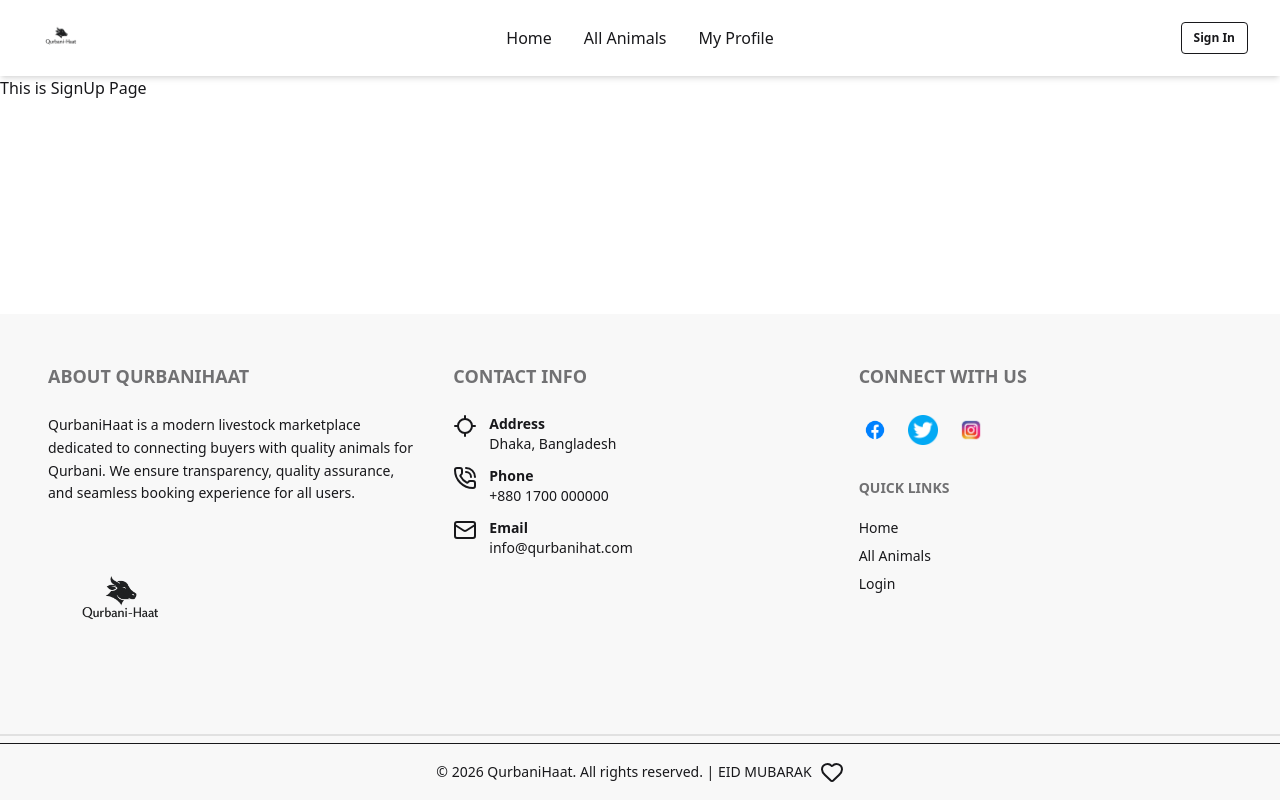
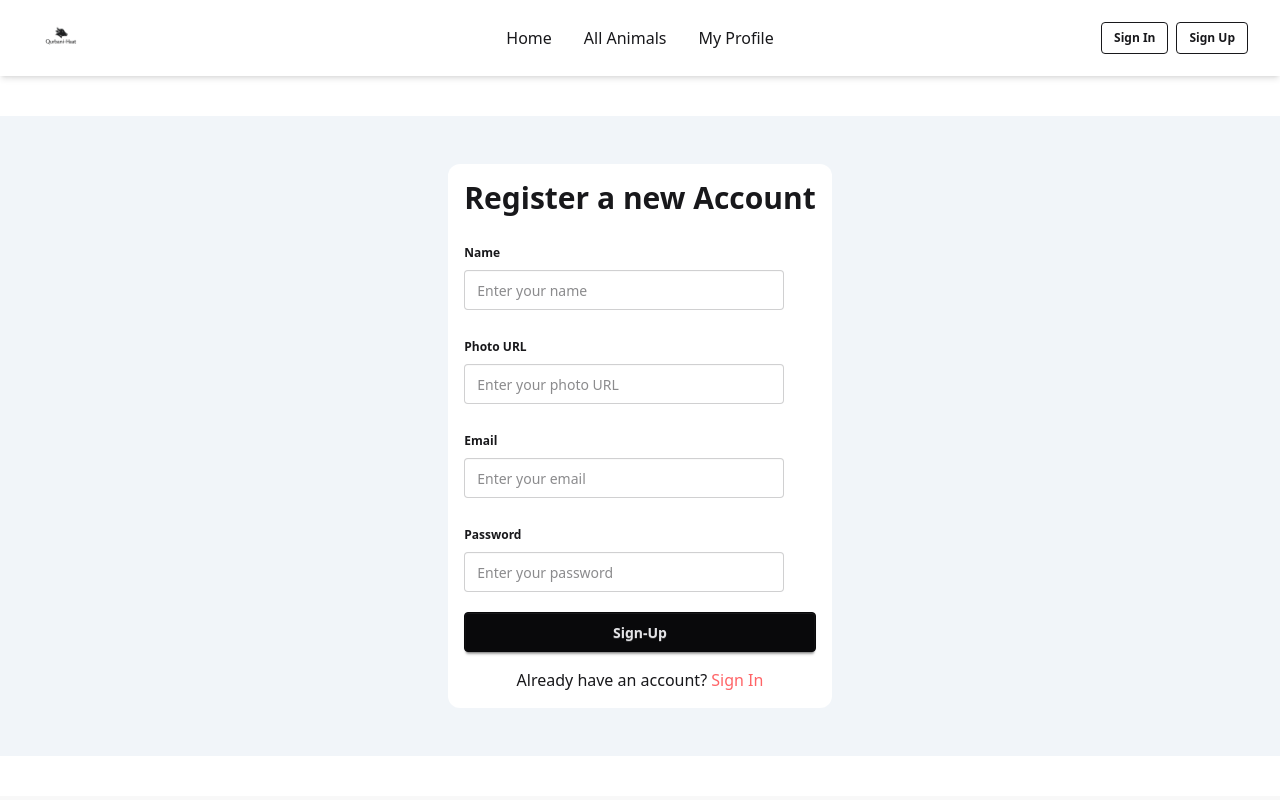
Before and after one commit to omi1739/Qurbani_Haat, a Next.js app: page /signUp in a window 1280 px wide. Shown: the top 800 px of the page. Built offline with nearby package versions, Linux system fonts and the light colour scheme.

Commit message:
added login and registration page and configure the mongoDB database and better auth

```diff
--- a/package.json
+++ b/package.json
@@ -9,10 +9,14 @@
     "lint": "eslint"
   },
   "dependencies": {
+    "@better-auth/mongo-adapter": "^1.6.9",
+    "better-auth": "^1.6.9",
     "lucide-react": "^1.14.0",
+    "mongodb": "^7.2.0",
     "next": "16.2.4",
     "react": "19.2.4",
-    "react-dom": "19.2.4"
+    "react-dom": "19.2.4",
+    "react-hook-form": "^7.75.0"
   },
   "devDependencies": {
     "@tailwindcss/postcss": "^4",
--- a/src/app/all-animals/[id]/page.jsx
+++ b/src/app/all-animals/[id]/page.jsx
@@ -159,7 +159,7 @@ export default function AnimalDetails() {
               />
             </figure>
             <div className="space-y-3">
-              <div className="badge badge-lg badge-primary">
+              <div className="badge badge-lg badge-success">
                 {animal.category}
               </div>
               <p className="text-sm text-gray-600 leading-relaxed">
@@ -173,7 +173,7 @@ export default function AnimalDetails() {
             {/* Basic Info */}
             <div className="card bg-base-100 shadow-lg p-6">
               <h1 className="text-3xl font-bold mb-2">{animal.name}</h1>
-              <p className="text-lg text-primary font-semibold mb-4">
+              <p className="text-lg text-error font-semibold mb-4">
                 Breed: {animal.breed}
               </p>
 
@@ -200,7 +200,7 @@ export default function AnimalDetails() {
 
               <div className="divider my-4"></div>
 
-              <div className="text-4xl font-bold text-primary">
+              <div className="text-4xl font-bold text-success">
                 ৳ {animal.price.toLocaleString()}
               </div>
             </div>
--- a/src/app/all-animals/page.jsx
+++ b/src/app/all-animals/page.jsx
@@ -60,7 +60,7 @@ export default function AllAnimals() {
   return (
     <main className="min-h-screen bg-base-50">
       {/* Header */}
-      <div className="bg-linear-to-r from-primary to-secondary text-primary-content py-8 px-4">
+      <div className="bg-linear-to-r from-success to-error text-primary-content py-8 px-4">
         <div className="max-w-7xl mx-auto">
           <h1 className="text-4xl font-bold mb-2">All Animals</h1>
           <p className="text-lg">
@@ -145,7 +145,7 @@ export default function AllAnimals() {
                     fill
                     className="object-cover"
                   />
-                  <div className="absolute top-2 right-2 badge badge-primary">
+                  <div className="absolute top-2 right-2 badge badge-success">
                     {animal.category}
                   </div>
                   {animal.price < 50000 && (
@@ -187,14 +187,14 @@ export default function AllAnimals() {
 
                   <div className="divider my-2"></div>
 
-                  <div className="text-2xl font-bold text-primary mb-3">
+                  <div className="text-2xl font-bold text-error mb-3">
                     ৳ {animal.price.toLocaleString()}
                   </div>
 
                   <div className="card-actions gap-2">
                     <Link
                       href={`/all-animals/${animal.id}`}
-                      className="btn btn-primary btn-block"
+                      className="btn btn-success btn-block"
                     >
                       View Details & Book
                     </Link>
--- a/src/app/my-profile/page.jsx
+++ b/src/app/my-profile/page.jsx
@@ -65,7 +65,7 @@ export default function MyProfile() {
 
             <div className="divider my-4"></div>
 
-            <Link href="/update-profile" className="btn btn-primary btn-block">
+            <Link href="/update-profile" className="btn btn-neutral btn-block">
               Update Information
             </Link>
           </div>
--- a/src/app/page.js
+++ b/src/app/page.js
@@ -4,6 +4,14 @@ import Image from 'next/image';
 import Link from 'next/link';
 import { useEffect, useState } from 'react';
 import bannerImage from "@/assets/Banner_image.jpg"
+import {
+  HeartPulse,
+  Wheat,
+  Weight,
+  Calendar,
+  Stethoscope,
+  Truck
+} from "lucide-react";
 
 export default function Home() {
   const [animals, setAnimals] = useState([]);
@@ -28,7 +36,7 @@ export default function Home() {
   return (
     <main className="min-h-screen">
       {/* Hero Section */}
-      <section className="hero min-h-96 bg-linear-to-r from-primary to-secondary text-primary-content">
+      <section className="hero min-h-96 bg-linear-to-r from-success to-error text-primary-content">
         <div className="hero-content text-center flex-col-reverse lg:flex-row">
           <div>
             <h1 className="text-5xl font-bold mb-6">Welcome to QurbaniHaat</h1>
@@ -77,7 +85,7 @@ export default function Home() {
                       fill
                       className="object-cover"
                     />
-                    <div className="absolute top-2 right-2 badge badge-primary">
+                    <div className="absolute top-2 right-2 badge badge-success">
                       {animal.category}
                     </div>
                   </figure>
@@ -99,12 +107,12 @@ export default function Home() {
                         {animal.location}
                       </div>
                     </div>
-                    <div className="card-price my-3 text-2xl font-bold text-primary">
+                    <div className="card-price my-3 text-2xl font-bold text-error">
                       ৳ {animal.price.toLocaleString()}
                     </div>
                     <Link
                       href={`/all-animals/${animal.id}`}
-                      className="btn btn-primary btn-sm"
+                      className="btn btn-success btn-sm"
                     >
                       View Details
                     </Link>
@@ -132,37 +140,37 @@ export default function Home() {
                 title: 'Health Checks',
                 description:
                   'Always inspect the animal for any signs of illness or injury before booking. Check teeth, eyes, and body condition.',
-                icon: '🏥',
+                icon:  <HeartPulse className="w-8 h-8 text-primary" />,
               },
               {
                 title: 'Proper Feeding',
                 description:
                   'Feed the animal quality fodder and water. Ensure the animal is well-rested and calm during the Qurbani process.',
-                icon: '🌾',
+                icon:  <Wheat className="w-8 h-8 text-primary" />,
               },
               {
                 title: 'Weight Matters',
                 description:
                   'Ensure the animal meets minimum weight requirements. Healthy weight indicates better meat quality.',
-                icon: '⚖️',
+                icon: <Weight className="w-8 h-8 text-primary" />,
               },
               {
                 title: 'Age Verification',
                 description:
                   'Check that the animal is of appropriate age. Younger animals may not meet religious requirements.',
-                icon: '📅',
+                icon: <Calendar className="w-8 h-8 text-primary" />,
               },
               {
                 title: 'Veterinary Care',
                 description:
                   'Get a veterinary certificate to confirm the animal is healthy and fit for Qurbani.',
-                icon: '👨‍⚕️',
+                icon: <Stethoscope className="w-8 h-8 text-primary" />,
               },
               {
                 title: 'Transportation',
                 description:
                   'Transport the animal carefully to avoid stress. Use proper ventilation and comfortable space.',
-                icon: '🚚',
+                icon: <Truck className="w-8 h-8 text-primary" />,
               },
             ].map((tip, idx) => (
               <div key={idx} className="card bg-base-200 shadow-md">
--- a/src/app/signIn/page.jsx
+++ b/src/app/signIn/page.jsx
@@ -1,11 +1,49 @@
-import React from 'react'
+'use client';
+
+import Link from "next/link";
+import { useForm } from "react-hook-form";
+
 
 const SignInPage = () => {
+
+
+const {register, handleSubmit, formState: {errors}} = useForm()
+
+    const handleSignIn = (data) =>{
+        console.log(data,"data");
+
+    }
+
+
   return (
-    <div>
-      <div className="">This is Sign in page</div>
+    <div className="container mx-auto mt-10 mb-10 min-h-[80vh] flex justify-center items-center bg-slate-100">
+      <div className="p-4 rounded-xl  bg-white ">
+        <h1 className="font-bold text-3xl text-center mb-5">Login Your Account</h1>
+
+        <form className="space-y-4" onSubmit={handleSubmit(handleSignIn)} >
+          <fieldset className="fieldset">
+
+            <legend className="fieldset-legend">Email</legend>
+            <input type="email" {...register("email", {required:'email is required'})} className="input" placeholder="Enter your email" />
+          {errors.email && <p className="text-red-400 font-medium">{errors.email.message}</p>}
+          </fieldset>
+
+          <fieldset className="fieldset">
+
+            <legend className="fieldset-legend">Password</legend>
+            <input type="password" {...register("password" ,{required:'password is required'})} className="input" placeholder="Enter your password" />
+          {errors.password && <p className="text-red-400 font-medium">{errors.password.message}</p>}
+          </fieldset>
+
+            <button className="btn btn-neutral w-full">Login</button>
+
+        </form>
+
+        <p className="text-center mt-4">Don't have an account? <Link href={'/signUp'} className="text-red-400">Signup</Link> </p>
+
+      </div>
     </div>
-  )
-}
+  );
+};
 
-export default SignInPage
+export default SignInPage;
--- a/src/app/signUp/page.jsx
+++ b/src/app/signUp/page.jsx
@@ -1,11 +1,64 @@
-import React from 'react'
+'use client';
 
-const SignUpPage  = () => {
+import Link from "next/link";
+import { useForm } from "react-hook-form";
+
+
+const SignUpPage = () => {
+
+
+const {register, handleSubmit, formState: {errors}} = useForm()
+
+    const handleSignUp = (data) =>{
+        console.log(data,"data");
+        const {email,name,photo,password} = data;
+
+    }
+
+
   return (
-    <div>
-      This is SignUp Page
+    <div className="container mx-auto mt-10 mb-10 min-h-[80vh] flex justify-center items-center bg-slate-100">
+      <div className="p-4 rounded-xl  bg-white ">
+        <h1 className="font-bold text-3xl text-center mb-5">Register a new Account</h1>
+
+        <form className="space-y-4" onSubmit={handleSubmit(handleSignUp)} >
+          <fieldset className="fieldset">
+
+            <legend className="fieldset-legend">Name</legend>
+            <input type="text" {...register("name", {required:'name is required'})} className="input" placeholder="Enter your name" />
+          {errors.name && <p className="text-red-400 font-medium">{errors.name.message}</p>}
+          </fieldset>
+
+          <fieldset className="fieldset">
+
+            <legend className="fieldset-legend">Photo URL</legend>
+            <input type="text" {...register("photo", {required:'photo URL is required'})} className="input" placeholder="Enter your photo URL   " />
+          {errors.photo && <p className="text-red-400 font-medium">{errors.photo.message}</p>}
+          </fieldset>
+
+          <fieldset className="fieldset">
+
+            <legend className="fieldset-legend">Email</legend>
+            <input type="email" {...register("email", {required:'email is required'})} className="input" placeholder="Enter your email" />
+          {errors.email && <p className="text-red-400 font-medium">{errors.email.message}</p>}
+          </fieldset>
+
+          <fieldset className="fieldset">
+
+            <legend className="fieldset-legend">Password</legend>
+            <input type="password" {...register("password" ,{required:'password is required'})} className="input" placeholder="Enter your password" />
+          {errors.password && <p className="text-red-400 font-medium">{errors.password.message}</p>}
+          </fieldset>
+
+            <button className="btn btn-neutral w-full">Sign-Up</button>
+
+        </form>
+
+        <p className="text-center mt-4">Already have an account? <Link href={'/signIn'} className="text-red-400">Sign In</Link> </p>
+
+      </div>
     </div>
-  )
-}
+  );
+};
 
-export default SignUpPage
+export default SignUpPage;
--- a/src/components/Navbar.jsx
+++ b/src/components/Navbar.jsx
@@ -77,10 +77,14 @@ const Navbar = () => {
       </div>
 
       {/* Navbar End */}
-      <div className="navbar-end">
-        <Link href="/sign-in" className="btn btn-outline btn-sm">
+      <div className="navbar-end gap-2">
+        <Link href="/signIn" className="btn btn-outline btn-sm">
           Sign In
         </Link>
+        <Link href="/signUp" className="btn btn-outline btn-sm">
+          Sign Up
+        </Link>
+
       </div>
     </div>
   );
--- /dev/null
+++ b/src/lib/auth.js
@@ -0,0 +1,16 @@
+import { betterAuth } from "better-auth";
+import { MongoClient } from "mongodb";
+import { mongodbAdapter } from "better-auth/adapters/mongodb";
+
+const client = new MongoClient( process.env.MONGO_URI );
+const db = client.db();
+
+// password = tsGNaaRau9lH4wcD
+// username = betterAuthDbUSER
+
+export const auth = betterAuth({
+  database: mongodbAdapter(db, {
+    // Optional: if you don't provide a client, database transactions won't be enabled.
+    client
+  }),
+});
```
Also changed, not shown: 1 other file (tests, documents, lock files or other folders).
